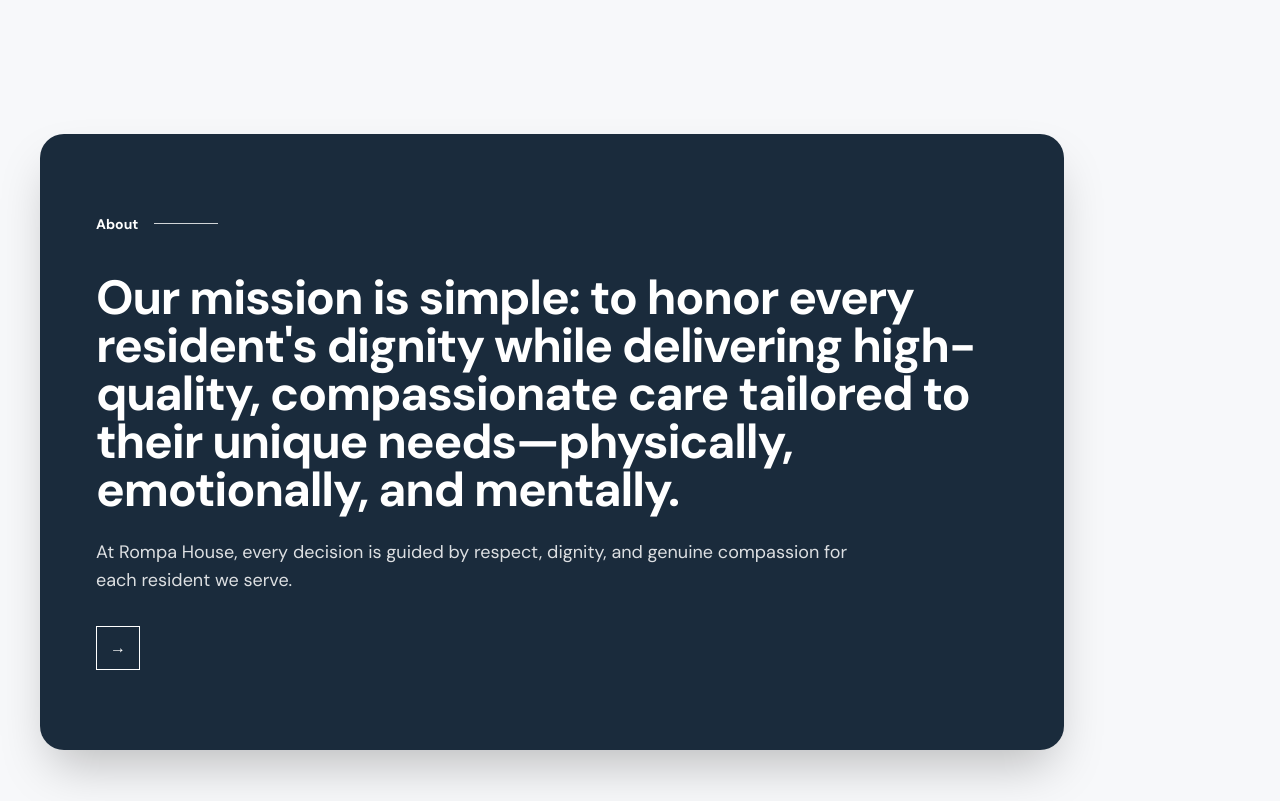
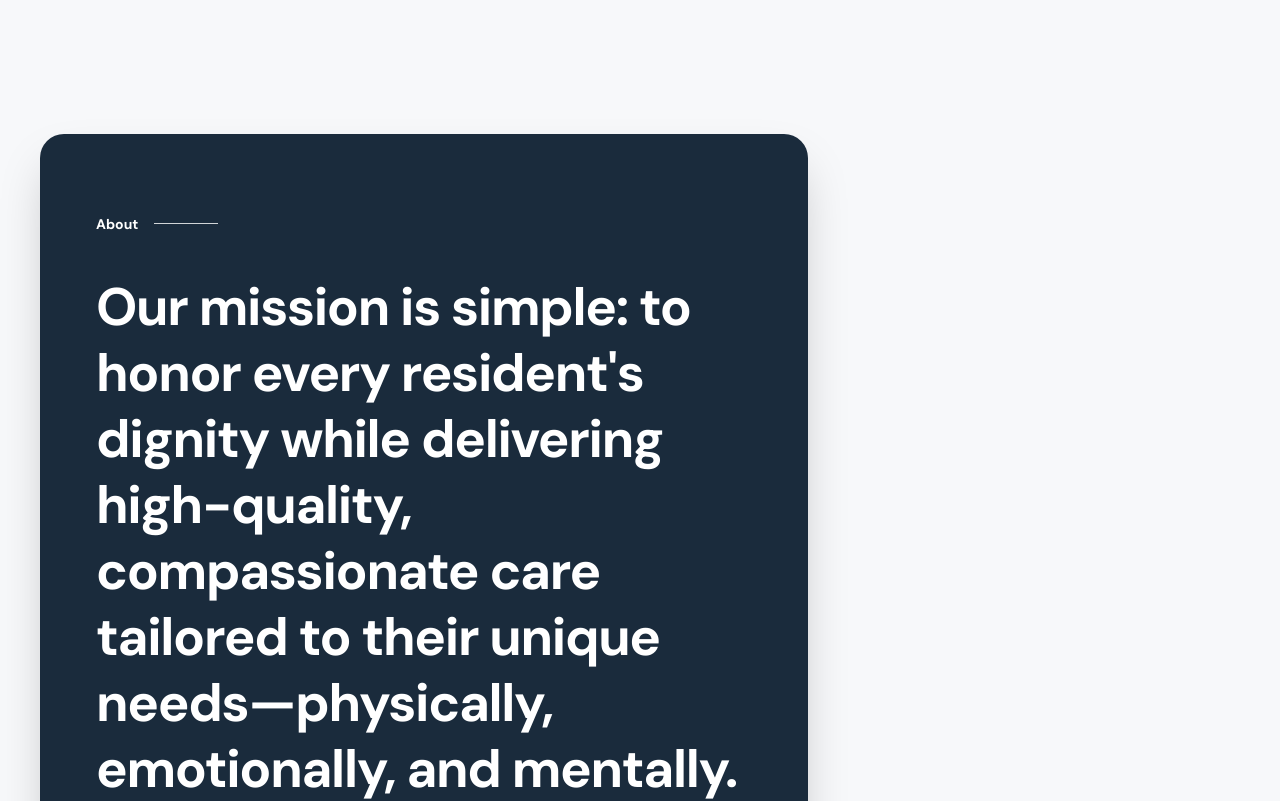
Before and after one commit to WillieKM/RompaHouse, a Next.js app: page / in a window 1280 px wide. Shown: the part 1520-2321 px from the top of the page. Built offline with nearby package versions, Linux system fonts and the light colour scheme.

Commit message:
Update MissionSection.tsx

```diff
--- a/src/app/components/MissionSection.tsx
+++ b/src/app/components/MissionSection.tsx
@@ -5,13 +5,13 @@ export default function MissionSection() {
   return (
     <section className="px-6 md:px-10 py-24 bg-background">
       <div className="max-w-7xl mx-auto">
-        <div className="bg-dark-bg text-white rounded-3xl px-8 md:px-14 py-14 md:py-20 shadow-2xl max-w-5xl">
+        <div className="bg-dark-bg text-white rounded-3xl px-8 md:px-14 py-14 md:py-20 shadow-2xl max-w-3xl">
           <div className="flex items-center gap-4 mb-10">
             <p className="text-sm font-bold">About</p>
             <span className="w-16 h-px bg-white/80" />
           </div>
 
-          <h2 className="text-3xl md:text-5xl font-bold leading-tight tracking-tight max-w-4xl mb-6">
+          <h2 className="text-3xl md:text-[3.3rem] font-bold leading-tight tracking-tight max-w-3xl mb-6">
             Our mission is simple: to honor every resident&apos;s dignity while delivering high-quality, compassionate care tailored to their unique needs—physically, emotionally, and mentally.
           </h2>
 
```
